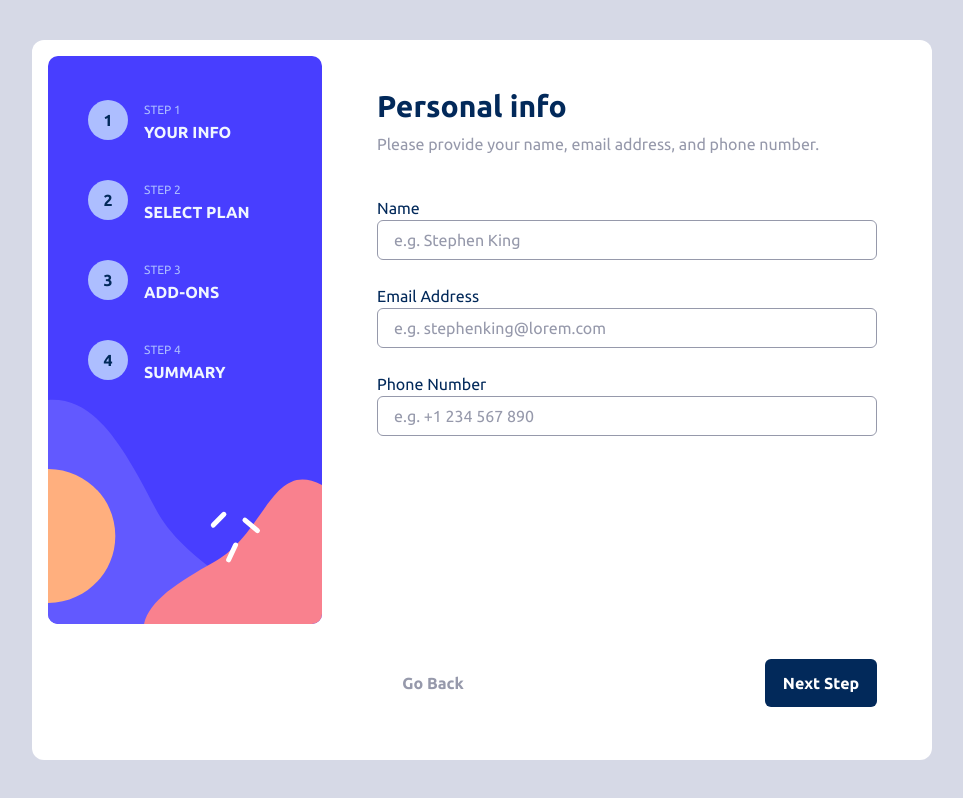
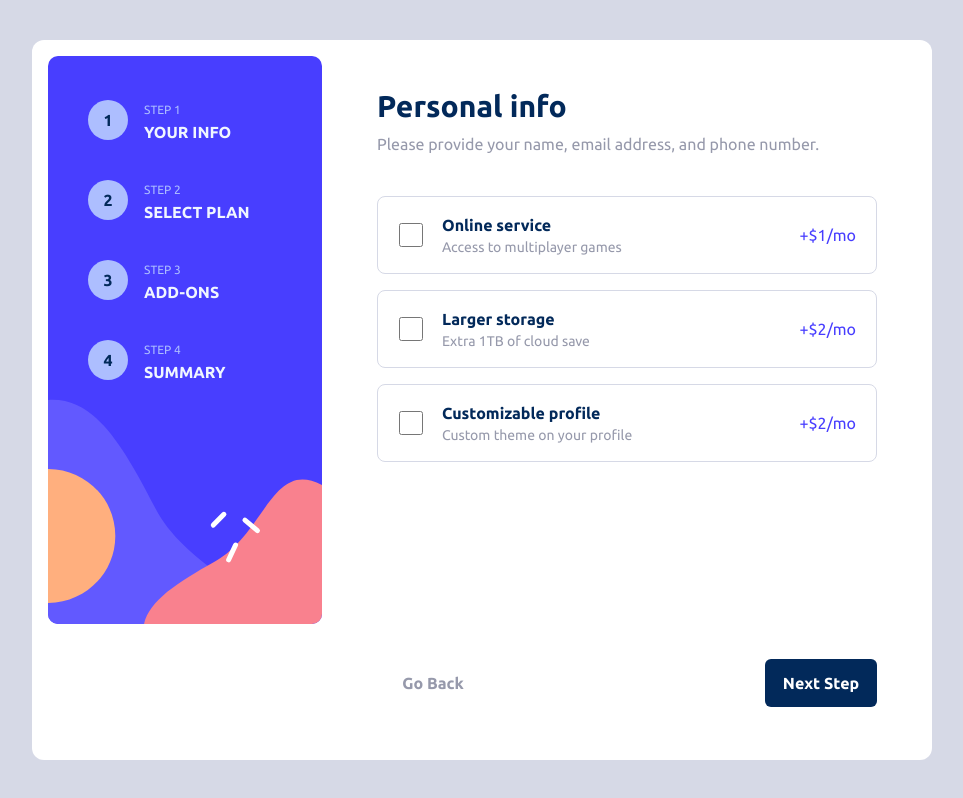
Before and after one commit to Mohamed-Boutarbouch/multi-step-form, a React (Vite) app: page / in a window 1280 px wide. Shown: the whole page, without its empty margins (158-1121 px from the left). Built offline with nearby package versions, Linux system fonts and the light colour scheme.

Commit message:
Reusable checkbox component controlled

```diff
--- a/src/components/FormArea.tsx
+++ b/src/components/FormArea.tsx
@@ -7,9 +7,9 @@ import SummaryStep from './formSteps/SummaryStep';
 const FormArea = () => {
   return (
     <form className="flex w-full justify-center md:mx-auto md:max-w-[500px] md:flex-col md:justify-between md:py-8">
-      <PersonalInfoStep />
+      {/* <PersonalInfoStep /> */}
       {/* <PlanSelectionStep /> */}
-      {/* <AddOnsStep /> */}
+      <AddOnsStep />
       {/* <SummaryStep /> */}
       <ActionButtons />
     </form>
--- a/src/components/dummy-data.ts
+++ b/src/components/dummy-data.ts
@@ -89,7 +89,7 @@ export const stepsCounterData: StepsCounterProps[] = [
 
 export interface PlanSelectionRadioProps {
   id: number;
-  radioName: string;
+  radioName: 'arcade' | 'advanced' | 'pro';
   monthlySubscription: number;
   yearlySubscription: number;
   radioIcon: string;
@@ -122,7 +122,7 @@ export const planSelectionRadioData: PlanSelectionRadioProps[] = [
 export interface AddOnsCheckboxProps {
   id: number;
   title: string;
-  inputName: string;
+  checkboxName: 'onlineService' | 'largerStorage' | 'customizableProfile';
   details: string;
   monthlySubscriptionAddition: number;
   yearlySubscriptionAddition: number;
@@ -132,7 +132,7 @@ export const addOnsCheckboxData: AddOnsCheckboxProps[] = [
   {
     id: 1,
     title: 'Online service',
-    inputName: 'online-service',
+    checkboxName: 'onlineService',
     details: 'Access to multiplayer games',
     monthlySubscriptionAddition: 1,
     yearlySubscriptionAddition: 10,
@@ -140,7 +140,7 @@ export const addOnsCheckboxData: AddOnsCheckboxProps[] = [
   {
     id: 2,
     title: 'Larger storage',
-    inputName: 'larger-storage',
+    checkboxName: 'largerStorage',
     details: 'Extra 1TB of cloud save',
     monthlySubscriptionAddition: 2,
     yearlySubscriptionAddition: 20,
@@ -148,7 +148,7 @@ export const addOnsCheckboxData: AddOnsCheckboxProps[] = [
   {
     id: 3,
     title: 'Customizable profile',
-    inputName: 'customizable-profile',
+    checkboxName: 'customizableProfile',
     details: 'Custom theme on your profile',
     monthlySubscriptionAddition: 2,
     yearlySubscriptionAddition: 20,
--- a/src/components/formSteps/AddOnsCheckboxInput.tsx
+++ b/src/components/formSteps/AddOnsCheckboxInput.tsx
@@ -1,23 +1,35 @@
+import { ChangeEvent } from 'react';
 import { AddOnsCheckboxProps } from '../dummy-data';
 
-const AddOnsCheckboxInput: React.FC<AddOnsCheckboxProps> = ({
-  inputName,
+interface CheckboxStateProps {
+  isChecked: boolean;
+  onChange: (event: ChangeEvent<HTMLInputElement>) => void;
+}
+
+type CheckboxProps = AddOnsCheckboxProps & CheckboxStateProps;
+
+const AddOnsCheckboxInput: React.FC<CheckboxProps> = ({
+  checkboxName,
   details,
+  monthlySubscriptionAddition: perMonth,
+  yearlySubscriptionAddition,
   title,
-  monthlySubscriptionAddition: perMonth,
-  yearlySubscriptionAddition: perYear,
+  onChange,
+  isChecked,
 }) => {
   return (
     <li className="relative">
       <input
         type="checkbox"
-        id={inputName}
-        name={inputName}
+        id={checkboxName}
+        name={checkboxName}
         value={title}
-        className="peer absolute top-[35%] left-[22px] h-6 w-6 accent-primary-purplish-blue"
+        className="peer pointer-events-none absolute top-[35%] left-[22px] h-6 w-6 accent-primary-purplish-blue"
+        onChange={onChange}
+        checked={isChecked}
       />
       <label
-        htmlFor={inputName}
+        htmlFor={checkboxName}
         className="flex w-full cursor-pointer items-center justify-between rounded-lg border border-neutral-light-gray bg-white px-5 py-4 hover:border-primary-purplish-blue peer-checked:border-primary-purplish-blue peer-checked:bg-neutral-magnolia"
       >
         <div className="flex items-center justify-between gap-5">
--- a/src/components/formSteps/AddOnsStep.tsx
+++ b/src/components/formSteps/AddOnsStep.tsx
@@ -1,14 +1,44 @@
+import { ChangeEvent, useState } from 'react';
 import { addOnsCheckboxData } from '../dummy-data';
 import FormHeaderContainer from '../FormHeaderContainer';
 import AddOnsCheckboxInput from './AddOnsCheckboxInput';
 
+interface CheckboxFormProps {
+  onlineService: boolean;
+  largerStorage: boolean;
+  customizableProfile: boolean;
+}
+
+const initState = {
+  onlineService: false,
+  largerStorage: false,
+  customizableProfile: false,
+};
+
 const AddOnsStep = () => {
+  const [checkboxFormValues, setCheckboxFormValues] = useState<CheckboxFormProps>(initState);
+
+  const checkboxChangeHandler = (event: ChangeEvent<HTMLInputElement>) => {
+    const { name, checked } = event.target;
+
+    console.dir(event.target);
+
+    setCheckboxFormValues({ ...checkboxFormValues, [name]: checked });
+  };
+
   return (
     <FormHeaderContainer>
       <section>
         <ul className="flex flex-col gap-4">
           {addOnsCheckboxData.map((checkboxData) => {
-            return <AddOnsCheckboxInput key={checkboxData.id} {...checkboxData} />;
+            return (
+              <AddOnsCheckboxInput
+                key={checkboxData.id}
+                {...checkboxData}
+                isChecked={checkboxFormValues[checkboxData.checkboxName as keyof CheckboxFormProps]}
+                onChange={checkboxChangeHandler}
+              />
+            );
           })}
         </ul>
       </section>
```
